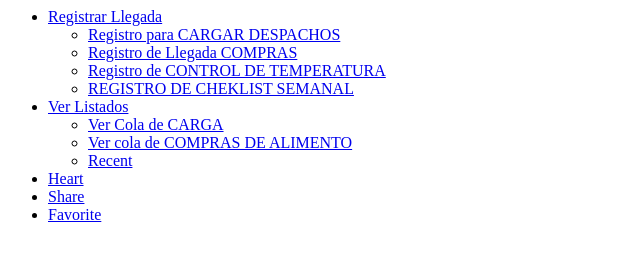
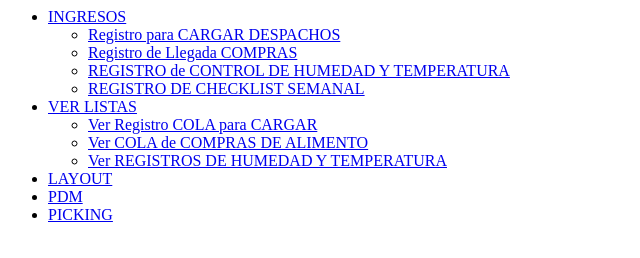
Before and after one commit to acastillohn/acastillohn.github.io, a plain HTML site: page index.html in a window 1280 px wide. Shown: the whole page, without its empty margins (0-640 px from the left). Drawn offline with Linux system fonts and the light colour scheme.

Commit message:
Update index.html

```diff
--- a/index.html
+++ b/index.html
@@ -5,39 +5,40 @@
     <li>
       <a href="#">
         <i class="fa fa-code"></i>
-        <span>Registrar Llegada</span></a>
+        <span>INGRESOS</span></a>
       	<ul>
           <li><a href="https://forms.gle/s1UqSxh9HyGNctcX7">Registro para CARGAR DESPACHOS</a></li>
           <li><a href="https://forms.gle/mApK9SCbQTgdXEgg8">Registro de Llegada COMPRAS</a></li>
-          <li><a href="#">Registro de CONTROL DE TEMPERATURA</a></li>
-          <li><a href="#">REGISTRO DE CHEKLIST SEMANAL</a></li>
+          <li><a href="#">REGISTRO de CONTROL DE HUMEDAD Y TEMPERATURA</a></li>
+          <li><a href="#">REGISTRO DE CHECKLIST SEMANAL</a></li>
       	</ul>
     </li>
     <li class="selected">
       <a href="#">
         <i class="fa fa-comment-o"></i>
-        <span>Ver Listados</span></a>
+        <span>VER LISTAS</span></a>
         <ul>
-          <li><a href="https://forms.gle/s1UqSxh9HyGNctcX7">Ver Cola de CARGA</a></li>
+          <li><a href="https://docs.google.com/spreadsheets/d/e/2PACX-1vTBZVQt7CDfQkYMzXTaMveBIYiJr81it7Gat6uzb2RLoCowTHJ77S4janGYhLgUXKnXfJHRvKBPqESW/pubhtml?gid=1683659147&single=true
+">Ver Registro COLA para CARGAR</a></li>
           <li><a href="https://docs.google.com/spreadsheets/d/e/2PACX-1vTWYhzaTqGllmse5BwBv7Q5Rv_rJpUIb9qOorbwsEbbILueBzKauHxM31EknO4Ay5Dq8HGMeqnk9ymX/pubhtml?gid=1747529388&single=true
-">Ver cola de COMPRAS DE ALIMENTO</a></li>
-          <li><a href="#">Recent</a></li>
+">Ver COLA de COMPRAS DE ALIMENTO</a></li>
+          <li><a href="#">Ver REGISTROS DE HUMEDAD Y TEMPERATURA</a></li>
       	  </ul>
     </li>
     <li>
       <a href="#">
         <i class="fa fa-heart-o"></i>
-        <span>Heart</span></a>
+        <span>LAYOUT</span></a>
     </li>
     <li>
       <a href="#">
         <i class="fa fa-paper-plane-o"></i>
-        <span>Share</span></a>
+        <span>PDM</span></a>
     </li>
     <li>
       <a href="#">
         <i class="fa fa-star-o"></i>
-        <span>Favorite</span></a>
+        <span>PICKING</span></a>
     </li>
   </ul>
   <a id="toggle">
```
